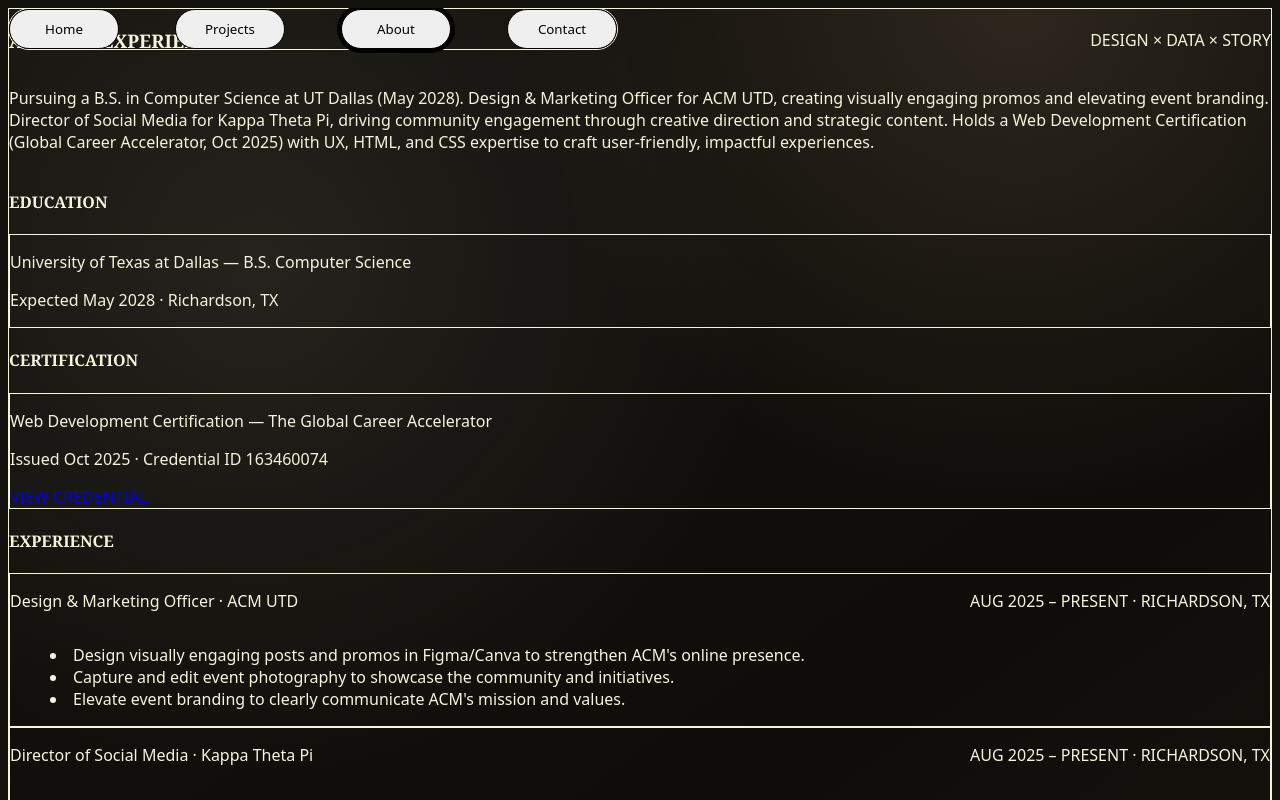
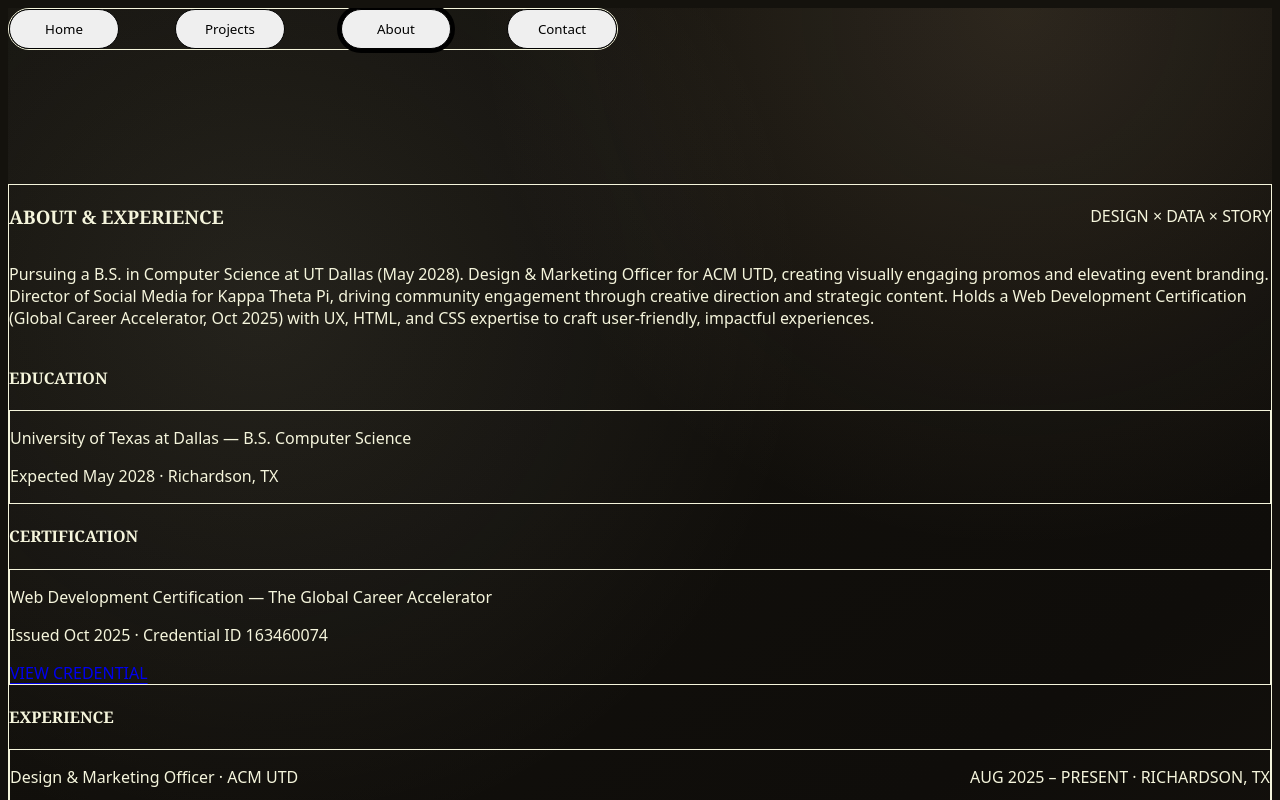
Before and after one commit to anvisiddabhattuni/anvi-portfolio, a React (Vite) app: page / in a window 1280 px wide. Both pictures are taken after a click on the button "About". Shown: the top 800 px of the page. Built offline with nearby package versions, Linux system fonts and the light colour scheme.

Commit message:
Add generous top padding and spacing to about section

```diff
--- a/src/App.jsx
+++ b/src/App.jsx
@@ -127,8 +127,10 @@ export default function App() {
 
       {/* Content switcher */}
       <main
-        className={`flex justify-center min-h-screen px-6 md:px-12 pt-64 md:pt-72 pb-24 md:pb-32 ${
-          activeTab === "about" ? "items-start" : "items-center"
+        className={`flex justify-center min-h-screen px-6 md:px-12 ${
+          activeTab === "about"
+            ? "items-start pt-[22vh] md:pt-[26vh] pb-24 md:pb-32"
+            : "items-center pt-32 md:pt-40 pb-24 md:pb-32"
         }`}
       >
         {activeTab === "home" && (
@@ -223,9 +225,9 @@ export default function App() {
 
         {activeTab === "about" && (
           <>
-            <div className="h-36 md:h-48" aria-hidden />
-            <section className="bg-bone/10 text-bone w-full max-w-5xl rounded-3xl px-6 md:px-12 pt-16 md:pt-20 pb-12 shadow-2xl shadow-black/40 space-y-10 border border-bone/20 backdrop-blur scroll-mt-[16rem] md:scroll-mt-[20rem]">
-              <div className="flex items-center justify-between gap-4 flex-wrap space-y-3 md:space-y-0">
+            <div className="h-40 md:h-56" aria-hidden />
+            <section className="bg-bone/10 text-bone w-full max-w-5xl rounded-3xl px-6 md:px-12 pt-20 md:pt-24 pb-14 shadow-2xl shadow-black/40 space-y-12 border border-bone/20 backdrop-blur scroll-mt-[18vh] md:scroll-mt-[22vh]">
+              <div className="flex items-center justify-between gap-4 flex-wrap space-y-4 md:space-y-0">
                 <h3 className="font-display text-lg md:text-xl uppercase tracking-widerish">
                   About & Experience
                 </h3>
```
